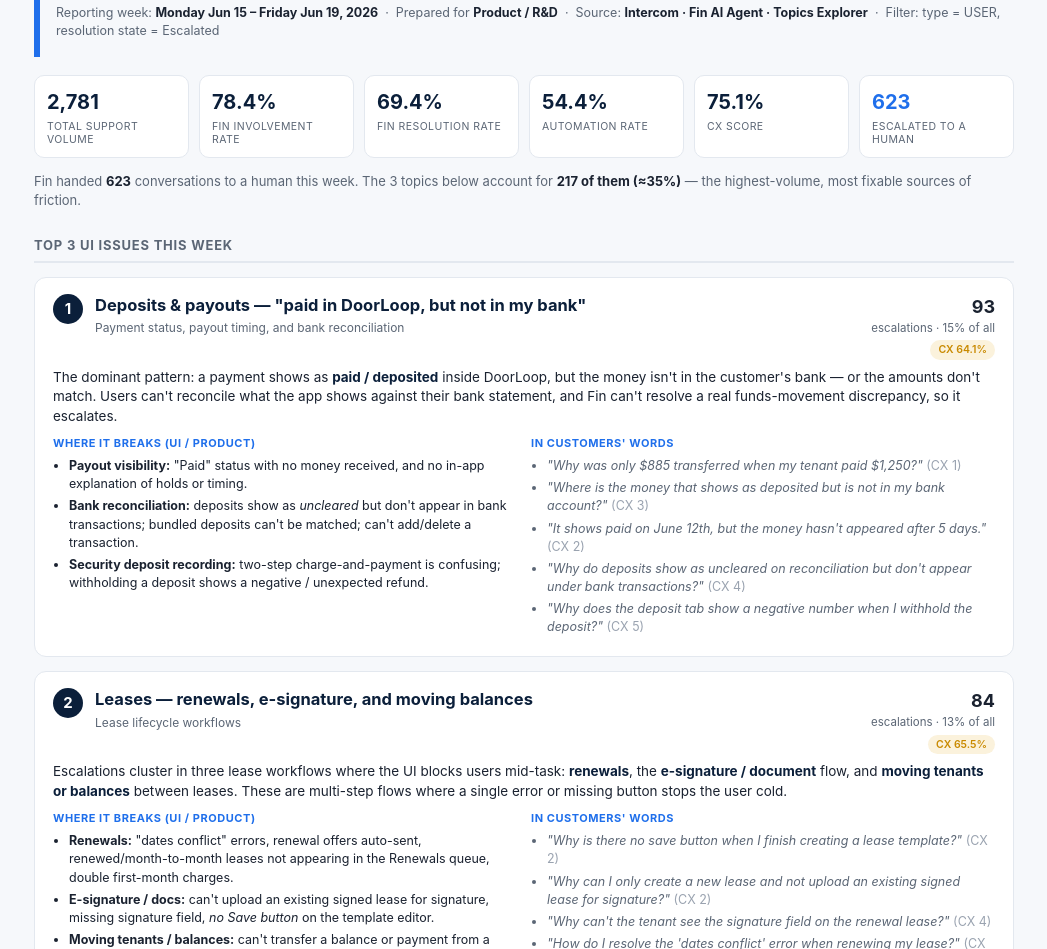
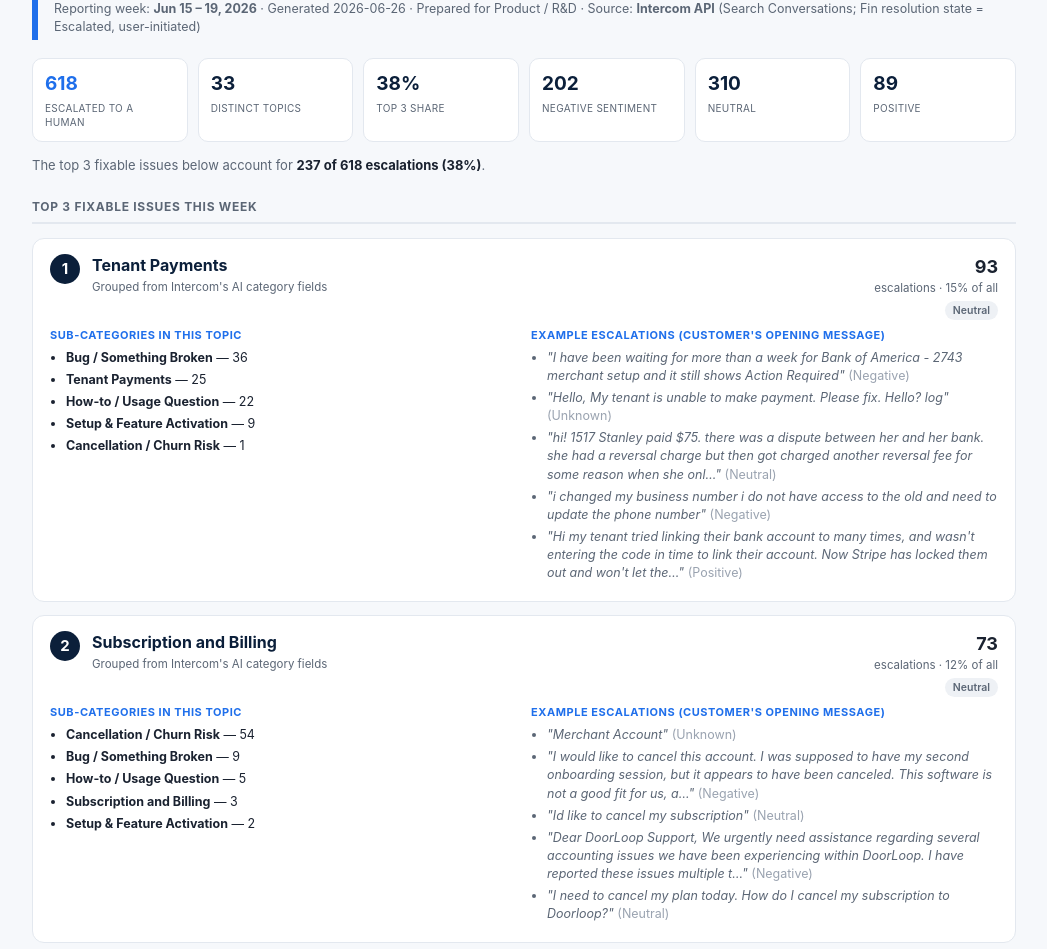
Before and after one commit to shuang-dl/human-escape-highlights, a website: page reports/weekly-support-ai-insights-jun15-19-2026.html in a window 1280 px wide. Shown: the part 88-1037 px from the top of the page, without its empty margins (116-1163 px from the left). Drawn offline with Linux system fonts and the light colour scheme.

Commit message:
Add files via upload
updated reports

```diff
--- a/reports/weekly-support-ai-insights-jun15-19-2026.html
+++ b/reports/weekly-support-ai-insights-jun15-19-2026.html
@@ -3,359 +3,165 @@
 <head>
 <meta charset="UTF-8">
 <meta name="viewport" content="width=device-width, initial-scale=1.0">
-<title>Weekly Support AI Insights — Jun 15–19, 2026</title>
+<title>Weekly Support AI Insights — Jun 15 – 19, 2026</title>
 <style>
-  :root{
-    --navy:#0b1f3a;
-    --blue:#1f6feb;
-    --blue-soft:#eaf1fe;
-    --ink:#1a2230;
-    --muted:#5b6675;
-    --line:#e3e8ef;
-    --bg:#f6f8fb;
-    --green:#1f9d6b;
-    --amber:#c98a00;
-    --red:#d64545;
-    --card:#ffffff;
-  }
-  *{box-sizing:border-box;}
-  body{
-    margin:0;
-    font-family:-apple-system,BlinkMacSystemFont,"Segoe UI",Roboto,Helvetica,Arial,sans-serif;
-    color:var(--ink);
-    background:var(--bg);
-    line-height:1.45;
-    font-size:14px;
-  }
-  .page{
-    max-width:1040px;
-    margin:0 auto;
-    padding:28px 30px 40px;
-  }
-  header.report-head{
-    border-left:6px solid var(--blue);
-    padding:4px 0 4px 16px;
-    margin-bottom:18px;
-  }
-  header.report-head .eyebrow{
-    text-transform:uppercase;
-    letter-spacing:.08em;
-    font-size:11px;
-    font-weight:700;
-    color:var(--blue);
-    margin:0 0 4px;
-  }
-  header.report-head h1{
-    font-size:23px;
-    margin:0 0 6px;
-    color:var(--navy);
-    line-height:1.2;
-  }
-  header.report-head .meta{
-    font-size:12.5px;
-    color:var(--muted);
-  }
-  header.report-head .meta strong{color:var(--ink);}
-
-  .metrics{
-    display:grid;
-    grid-template-columns:repeat(6,1fr);
-    gap:10px;
-    margin:18px 0 22px;
-  }
-  .metric{
-    background:var(--card);
-    border:1px solid var(--line);
-    border-radius:10px;
-    padding:12px 12px 11px;
-  }
-  .metric .val{font-size:20px;font-weight:700;color:var(--navy);}
-  .metric .lbl{font-size:10.5px;color:var(--muted);text-transform:uppercase;letter-spacing:.04em;margin-top:3px;line-height:1.25;}
-  .metric.flag .val{color:var(--blue);}
-
-  h2.section{
-    font-size:13px;
-    text-transform:uppercase;
-    letter-spacing:.06em;
-    color:var(--muted);
-    border-bottom:2px solid var(--line);
-    padding-bottom:6px;
-    margin:26px 0 14px;
-  }
-
-  .issue{
-    background:var(--card);
-    border:1px solid var(--line);
-    border-radius:12px;
-    padding:16px 18px;
-    margin-bottom:14px;
-  }
-  .issue-top{
-    display:flex;
-    align-items:flex-start;
-    gap:12px;
-    margin-bottom:8px;
-  }
-  .rank{
-    flex:0 0 auto;
-    width:30px;height:30px;
-    border-radius:50%;
-    background:var(--navy);
-    color:#fff;
-    font-weight:700;
-    font-size:15px;
-    display:flex;align-items:center;justify-content:center;
-  }
-  .issue-title{flex:1 1 auto;}
-  .issue-title h3{margin:0;font-size:16.5px;color:var(--navy);}
-  .issue-title .sub{font-size:12px;color:var(--muted);margin-top:2px;}
-  .stats{
-    flex:0 0 auto;
-    text-align:right;
-    font-size:11.5px;
-    color:var(--muted);
-    white-space:nowrap;
-  }
-  .stats .big{font-size:18px;font-weight:700;color:var(--ink);display:block;}
-  .pill{
-    display:inline-block;
-    font-size:10.5px;
-    font-weight:600;
-    padding:2px 8px;
-    border-radius:999px;
-    margin-top:4px;
-  }
-  .pill.cx-ok{background:#e7f6ef;color:var(--green);}
-  .pill.cx-mid{background:#fbf2dc;color:var(--amber);}
-  .pill.cx-low{background:#fbe6e6;color:var(--red);}
-
-  .issue p.lead{margin:6px 0 10px;font-size:13.5px;}
-  .issue .lead b{color:var(--navy);}
-
-  .breakdown{
-    display:grid;
-    grid-template-columns:1fr 1fr;
-    gap:14px;
-    margin-top:6px;
-  }
-  .breakdown .col h4{
-    margin:0 0 5px;
-    font-size:11px;
-    text-transform:uppercase;
-    letter-spacing:.05em;
-    color:var(--blue);
-  }
-  .breakdown ul{margin:0;padding-left:16px;}
-  .breakdown li{margin-bottom:4px;font-size:12.5px;}
-  .quotes li{color:var(--muted);font-style:italic;}
-  .quotes li span{font-style:normal;color:#9aa3b0;}
-
-  .callout{
-    background:var(--blue-soft);
-    border:1px solid #cfe0fd;
-    border-left:5px solid var(--blue);
-    border-radius:10px;
-    padding:14px 16px;
-    margin:8px 0 6px;
-  }
-  .callout h3{margin:0 0 5px;font-size:14.5px;color:var(--navy);}
-  .callout p{margin:0;font-size:13px;}
-
-  footer.notes{
-    margin-top:24px;
-    border-top:1px solid var(--line);
-    padding-top:12px;
-    font-size:11px;
-    color:var(--muted);
-  }
-  footer.notes b{color:var(--ink);}
-  footer.notes ul{margin:6px 0 0;padding-left:16px;}
-  footer.notes li{margin-bottom:3px;}
-
-  @media print{
-    body{background:#fff;font-size:12px;}
-    .page{max-width:none;padding:0;}
-    .issue,.metric,.callout{break-inside:avoid;}
-  }
+  :root{--navy:#0b1f3a;--blue:#1f6feb;--blue-soft:#eaf1fe;--ink:#1a2230;--muted:#5b6675;--line:#e3e8ef;--bg:#f6f8fb;--green:#1f9d6b;--amber:#c98a00;--red:#d64545;--card:#fff;}
+  *{box-sizing:border-box;} body{margin:0;font-family:-apple-system,BlinkMacSystemFont,"Segoe UI",Roboto,Helvetica,Arial,sans-serif;color:var(--ink);background:var(--bg);line-height:1.45;font-size:14px;}
+  .page{max-width:1040px;margin:0 auto;padding:26px 28px 40px;}
+  header.r{border-left:6px solid var(--blue);padding:4px 0 4px 16px;margin-bottom:16px;}
+  header.r .eyebrow{text-transform:uppercase;letter-spacing:.08em;font-size:11px;font-weight:700;color:var(--blue);margin:0 0 4px;}
+  header.r h1{font-size:22px;margin:0 0 6px;color:var(--navy);}
+  header.r .meta{font-size:12.5px;color:var(--muted);}
+  .metrics{display:grid;grid-template-columns:repeat(6,1fr);gap:10px;margin:18px 0 14px;}
+  .metric{background:var(--card);border:1px solid var(--line);border-radius:10px;padding:11px 12px;}
+  .metric .val{font-size:19px;font-weight:700;color:var(--navy);} .metric.flag .val{color:var(--blue);}
+  .metric .lbl{font-size:10px;color:var(--muted);text-transform:uppercase;letter-spacing:.03em;margin-top:3px;}
+  .share{font-size:13px;color:var(--muted);margin:0 0 6px;} .share b{color:var(--ink);}
+  h2.section{font-size:12px;text-transform:uppercase;letter-spacing:.06em;color:var(--muted);border-bottom:2px solid var(--line);padding-bottom:6px;margin:24px 0 14px;}
+  .issue{background:var(--card);border:1px solid var(--line);border-radius:12px;padding:15px 17px;margin-bottom:13px;}
+  .issue-top{display:flex;align-items:flex-start;gap:12px;margin-bottom:8px;}
+  .rank{flex:0 0 auto;width:30px;height:30px;border-radius:50%;background:var(--navy);color:#fff;font-weight:700;font-size:15px;display:flex;align-items:center;justify-content:center;}
+  .issue-title{flex:1 1 auto;} .issue-title h3{margin:0;font-size:16px;color:var(--navy);} .issue-title .sub{font-size:11.5px;color:var(--muted);margin-top:2px;}
+  .stats{flex:0 0 auto;text-align:right;font-size:11.5px;color:var(--muted);white-space:nowrap;} .stats .big{font-size:18px;font-weight:700;color:var(--ink);display:block;}
+  .pill{display:inline-block;font-size:10.5px;font-weight:600;padding:2px 8px;border-radius:999px;margin-top:4px;}
+  .pill.s-neg{background:#fbe6e6;color:var(--red);} .pill.s-pos{background:#e7f6ef;color:var(--green);} .pill.s-neu{background:#eef1f5;color:var(--muted);} .pill.s-mix{background:#fbf2dc;color:var(--amber);}
+  .breakdown{display:grid;grid-template-columns:1fr 1fr;gap:14px;margin-top:6px;}
+  .breakdown h4{margin:0 0 5px;font-size:11px;text-transform:uppercase;letter-spacing:.05em;color:var(--blue);}
+  .breakdown ul{margin:0;padding-left:16px;} .breakdown li{margin-bottom:4px;font-size:12.5px;}
+  .quotes li{color:var(--muted);font-style:italic;} .quotes li span{font-style:normal;color:#9aa3b0;}
+  footer.notes{margin-top:22px;border-top:1px solid var(--line);padding-top:12px;font-size:11px;color:var(--muted);}
+  footer.notes b{color:var(--ink);} footer.notes ul{margin:6px 0 0;padding-left:16px;} footer.notes li{margin-bottom:3px;}
+  @media print{body{background:#fff;} .page{max-width:none;padding:0;} .issue,.metric{break-inside:avoid;}}
 </style>
 </head>
 <body>
 <div class="page">
-
-  <header class="report-head">
+  <header class="r">
     <p class="eyebrow">Weekly Support AI Insights · Human-Escape Loop</p>
     <h1>Top UI Issues Driving Fin Failures &amp; Human Escalations</h1>
-    <p class="meta">
-      Reporting week: <strong>Monday Jun 15 – Friday Jun 19, 2026</strong> &nbsp;·&nbsp;
-      Prepared for <strong>Product / R&amp;D</strong> &nbsp;·&nbsp;
-      Source: <strong>Intercom · Fin AI Agent · Topics Explorer</strong> &nbsp;·&nbsp;
-      Filter: type = USER, resolution state = Escalated
-    </p>
+    <div class="meta">Reporting week: <b>Jun 15 – 19, 2026</b> · Generated 2026-06-26 · Prepared for Product / R&amp;D ·
+      Source: <b>Intercom API</b> (Search Conversations; Fin resolution state = Escalated, user-initiated)</div>
   </header>
 
-  <!-- Weekly context -->
   <div class="metrics">
-    <div class="metric"><div class="val">2,781</div><div class="lbl">Total support volume</div></div>
-    <div class="metric"><div class="val">78.4%</div><div class="lbl">Fin involvement rate</div></div>
-    <div class="metric"><div class="val">69.4%</div><div class="lbl">Fin resolution rate</div></div>
-    <div class="metric"><div class="val">54.4%</div><div class="lbl">Automation rate</div></div>
-    <div class="metric"><div class="val">75.1%</div><div class="lbl">CX score</div></div>
-    <div class="metric flag"><div class="val">623</div><div class="lbl">Escalated to a human</div></div>
+    <div class="metric flag"><div class="val">618</div><div class="lbl">Escalated to a human</div></div>
+    <div class="metric"><div class="val">33</div><div class="lbl">Distinct topics</div></div>
+    <div class="metric"><div class="val">38%</div><div class="lbl">Top 3 share</div></div>
+    <div class="metric"><div class="val">202</div><div class="lbl">Negative sentiment</div></div>
+    <div class="metric"><div class="val">310</div><div class="lbl">Neutral</div></div>
+    <div class="metric"><div class="val">89</div><div class="lbl">Positive</div></div>
   </div>
+  <p class="share">The top 3 fixable issues below account for <b>237 of 618 escalations (38%)</b>.</p>
 
-  <p style="font-size:13px;color:var(--muted);margin:-8px 0 0;">
-    Fin handed <strong style="color:var(--ink)">623</strong> conversations to a human this week. The 3 topics below account for
-    <strong style="color:var(--ink)">217 of them (≈35%)</strong> — the highest-volume, most fixable sources of friction.
-  </p>
+  <h2 class="section">Top 3 fixable issues this week</h2>
 
-  <h2 class="section">Top 3 UI issues this week</h2>
-
-  <!-- ISSUE 1 -->
     <div class="issue">
       <div class="issue-top">
         <div class="rank">1</div>
         <div class="issue-title">
-        <h3>Deposits &amp; payouts — "paid in DoorLoop, but not in my bank"</h3>
-        <div class="sub">Payment status, payout timing, and bank reconciliation</div>
+          <h3>Tenant Payments</h3>
+          <div class="sub">Grouped from Intercom's AI category fields</div>
         </div>
-      <div class="stats">
-        <span class="big">93</span>
-        escalations · 15% of all
-        <br><span class="pill cx-mid">CX 64.1%</span>
+        <div class="stats"><span class="big">93</span>escalations · 15% of all<br><span class="pill s-neu">Neutral</span></div>
       </div>
-    </div>
-    <p class="lead">
-      The dominant pattern: a payment shows as <b>paid / deposited</b> inside DoorLoop, but the money isn't in the
-      customer's bank — or the amounts don't match. Users can't reconcile what the app shows against their bank statement,
-      and Fin can't resolve a real funds-movement discrepancy, so it escalates.
-    </p>
       <div class="breakdown">
         <div class="col">
-        <h4>Where it breaks (UI / product)</h4>
+          <h4>Sub-categories in this topic</h4>
           <ul>
-          <li><b>Payout visibility:</b> "Paid" status with no money received, and no in-app explanation of holds or timing.</li>
-          <li><b>Bank reconciliation:</b> deposits show as <i>uncleared</i> but don't appear in bank transactions; bundled deposits can't be matched; can't add/delete a transaction.</li>
-          <li><b>Security deposit recording:</b> two-step charge-and-payment is confusing; withholding a deposit shows a negative / unexpected refund.</li>
+          <li><b>Bug / Something Broken</b> — 36</li>
+          <li><b>Tenant Payments</b> — 25</li>
+          <li><b>How-to / Usage Question</b> — 22</li>
+          <li><b>Setup &amp; Feature Activation</b> — 9</li>
+          <li><b>Cancellation / Churn Risk</b> — 1</li>
           </ul>
         </div>
         <div class="col quotes">
-        <h4>In customers' words</h4>
+          <h4>Example escalations (customer's opening message)</h4>
           <ul>
-          <li>"Why was only $885 transferred when my tenant paid $1,250?" <span>(CX 1)</span></li>
-          <li>"Where is the money that shows as deposited but is not in my bank account?" <span>(CX 3)</span></li>
-          <li>"It shows paid on June 12th, but the money hasn't appeared after 5 days." <span>(CX 2)</span></li>
-          <li>"Why do deposits show as uncleared on reconciliation but don't appear under bank transactions?" <span>(CX 4)</span></li>
-          <li>"Why does the deposit tab show a negative number when I withhold the deposit?" <span>(CX 5)</span></li>
+          <li>"I have been waiting for more than a week for Bank of America - 2743 merchant setup and it still shows Action Required" <span>(Negative)</span></li>
+          <li>"Hello, My tenant is unable to make payment. Please fix. Hello? log" <span>(Unknown)</span></li>
+          <li>"hi! 1517 Stanley paid $75. there was a dispute between her and her bank. she had a reversal charge but then got charged another reversal fee for some reason when she onl…" <span>(Neutral)</span></li>
+          <li>"i changed my business number i do not have access to the old and need to update the phone number" <span>(Negative)</span></li>
+          <li>"Hi my tenant tried linking their bank account to many times, and wasn&#39;t entering the code in time to link their account. Now Stripe has locked them out and won&#39;t let the…" <span>(Positive)</span></li>
           </ul>
         </div>
       </div>
     </div>
 
-  <!-- ISSUE 2 -->
     <div class="issue">
       <div class="issue-top">
         <div class="rank">2</div>
         <div class="issue-title">
-        <h3>Leases — renewals, e-signature, and moving balances</h3>
-        <div class="sub">Lease lifecycle workflows</div>
+          <h3>Subscription and Billing</h3>
+          <div class="sub">Grouped from Intercom's AI category fields</div>
         </div>
-      <div class="stats">
-        <span class="big">84</span>
-        escalations · 13% of all
-        <br><span class="pill cx-mid">CX 65.5%</span>
+        <div class="stats"><span class="big">73</span>escalations · 12% of all<br><span class="pill s-neu">Neutral</span></div>
       </div>
-    </div>
-    <p class="lead">
-      Escalations cluster in three lease workflows where the UI blocks users mid-task: <b>renewals</b>,
-      the <b>e-signature / document</b> flow, and <b>moving tenants or balances</b> between leases. These are
-      multi-step flows where a single error or missing button stops the user cold.
-    </p>
       <div class="breakdown">
         <div class="col">
-        <h4>Where it breaks (UI / product)</h4>
+          <h4>Sub-categories in this topic</h4>
           <ul>
-          <li><b>Renewals:</b> "dates conflict" errors, renewal offers auto-sent, renewed/month-to-month leases not appearing in the Renewals queue, double first-month charges.</li>
-          <li><b>E-signature / docs:</b> can't upload an existing signed lease for signature, missing signature field, <i>no Save button</i> on the template editor.</li>
-          <li><b>Moving tenants / balances:</b> can't transfer a balance or payment from a new lease back to the original; "NEXT" button disabled when ending a lease.</li>
+          <li><b>Cancellation / Churn Risk</b> — 54</li>
+          <li><b>Bug / Something Broken</b> — 9</li>
+          <li><b>How-to / Usage Question</b> — 5</li>
+          <li><b>Subscription and Billing</b> — 3</li>
+          <li><b>Setup &amp; Feature Activation</b> — 2</li>
           </ul>
         </div>
         <div class="col quotes">
-        <h4>In customers' words</h4>
+          <h4>Example escalations (customer's opening message)</h4>
           <ul>
-          <li>"Why is there no save button when I finish creating a lease template?" <span>(CX 2)</span></li>
-          <li>"Why can I only create a new lease and not upload an existing signed lease for signature?" <span>(CX 2)</span></li>
-          <li>"Why can't the tenant see the signature field on the renewal lease?" <span>(CX 4)</span></li>
-          <li>"How do I resolve the 'dates conflict' error when renewing my lease?" <span>(CX 3)</span></li>
-          <li>"How can I transfer the balance from the new lease back to the old lease?" <span>(CX 5)</span></li>
+          <li>"Merchant Account" <span>(Unknown)</span></li>
+          <li>"I would like to cancel this account. I was supposed to have my second onboarding session, but it appears to have been canceled. This software is not a good fit for us, a…" <span>(Negative)</span></li>
+          <li>"Id like to cancel my subscription" <span>(Neutral)</span></li>
+          <li>"Dear DoorLoop Support, We urgently need assistance regarding several accounting issues we have been experiencing within DoorLoop. I have reported these issues multiple t…" <span>(Negative)</span></li>
+          <li>"I need to cancel my plan today. How do I cancel my subscription to Doorloop?" <span>(Neutral)</span></li>
           </ul>
         </div>
       </div>
     </div>
 
-  <!-- ISSUE 3 -->
     <div class="issue">
       <div class="issue-top">
         <div class="rank">3</div>
         <div class="issue-title">
-        <h3>Merchant accounts — Stripe verification &amp; setup</h3>
-        <div class="sub">Getting set up and staying verified to receive payouts</div>
+          <h3>Accounting</h3>
+          <div class="sub">Grouped from Intercom's AI category fields</div>
         </div>
-      <div class="stats">
-        <span class="big">40</span>
-        escalations · 6% of all
-        <br><span class="pill cx-mid">CX 53.8%</span>
+        <div class="stats"><span class="big">71</span>escalations · 11% of all<br><span class="pill s-neu">Neutral</span></div>
       </div>
-    </div>
-    <p class="lead">
-      Two sub-issues make up nearly all of this topic: <b>Stripe account access &amp; verification (18)</b> and
-      <b>merchant account setup &amp; application (17)</b>. Users get blocked or stuck onboarding to payments —
-      something Fin can't push through, so it escalates.
-    </p>
       <div class="breakdown">
         <div class="col">
-        <h4>Where it breaks (UI / product)</h4>
+          <h4>Sub-categories in this topic</h4>
           <ul>
-          <li><b>Verification loop:</b> repeated "verification incomplete" emails on accounts that already show active/verified; re-verification triggered by an address mismatch.</li>
-          <li><b>Setup friction:</b> users say the merchant application "is not straightforward"; verification codes sent to old email/phone; tenants blocked after too many attempts.</li>
-          <li><b>Silent failures:</b> card payments show "in progress" to the tenant but leave no record in DoorLoop or Stripe.</li>
+          <li><b>Accounting</b> — 27</li>
+          <li><b>Bug / Something Broken</b> — 22</li>
+          <li><b>How-to / Usage Question</b> — 20</li>
+          <li><b>Cancellation / Churn Risk</b> — 2</li>
           </ul>
         </div>
         <div class="col quotes">
-        <h4>In customers' words</h4>
+          <h4>Example escalations (customer's opening message)</h4>
           <ul>
-          <li>"Why am I still getting 'verification incomplete' emails when my accounts are active and verified?" <span>(CX 5)</span></li>
-          <li>"Why am I being asked to re-verify all my merchant accounts due to an address issue?" <span>(CX 2)</span></li>
-          <li>"How can I verify my bank account if Stripe sends codes to my old, deactivated email and phone?" <span>(CX 3)</span></li>
-          <li>"Card payments show 'in progress' but leave no record — silent failures." <span>(CX 4)</span></li>
-          <li>"Why can't I complete Stripe verification due to the questions asked about my account?" <span>(CX 3)</span></li>
+          <li>"Hi this is my bank account for property at 79th ave, Tenant paid $300 ON 6/4 through electronic deposit through e-pay but it hasnt hit our account. Please advise why it…" <span>(Negative)</span></li>
+          <li>"Hi, can you help me delete this late fee for 422 N Topping Ave. I tried to delete it on my end but won&#39;t go through." <span>(Neutral)</span></li>
+          <li>"Hi my funds from my tenant got stuck again" <span>(Neutral)</span></li>
+          <li>"Can you tell me what tenant payments these two transactions match up to? They look like maybe they are one of the unapplied rent payments but the system will not let me…" <span>(Neutral)</span></li>
+          <li>"Dear DoorLoop Support, We urgently need assistance regarding several accounting issues we have been experiencing within DoorLoop. I have reported these issues multiple t…" <span>(Negative)</span></li>
           </ul>
         </div>
       </div>
     </div>
 
-  <h2 class="section">Cross-cutting root cause</h2>
-  <div class="callout">
-    <h3>⚠ The Stripe payment-processing migration is feeding both #1 and #3</h3>
-    <p>
-      In multiple escalations, the support team's own explanation points to the in-progress migration to a new Stripe
-      payment structure that adds a <b>high-risk holding period</b>. During the hold, DoorLoop displays the full
-      pre-hold payout amount while the bank receives less — so the app's numbers don't match the bank, generating
-      "missing funds," "$1 off," and reconciliation escalations. Reporting also lags. This single backend change is a
-      meaningful driver of <b>Deposits</b> and <b>Merchant accounts</b> volume — worth aligning Product, Payments, and CX
-      on messaging and in-app transparency while the migration completes.
-    </p>
-  </div>
-
   <footer class="notes">
     <b>How this was built &amp; caveats</b>
     <ul>
-      <li><b>Source &amp; scope:</b> Intercom → Fin AI Agent → Topics Explorer, filtered to type = USER and Fin resolution state = Escalated, Jun 15–19, 2026. Weekly metrics from the Fin Performance funnel (same filter).</li>
-      <li><b>Topics are AI-generated</b> by Intercom (no manual failure tags yet). Each conversation is assigned one primary topic, so counts are directional, not exact root-cause tallies.</li>
-      <li><b>"UI issue" framing:</b> #1–#3 are the highest-volume topics that represent fixable product friction. <b>Subscription cancellation (45 escalations)</b> ranked higher by raw volume but is excluded here because those hand-offs are by design — Fin is not permitted to cancel accounts. (Flagging separately: the path to reach a human during cancellation is itself confusing and drives negative sentiment.)</li>
-      <li><b>Top 10 escalated topics this week:</b> Deposits 93 · Leases 84 · Subscription cancellation 45 · Merchant accounts 40 · Tenant troubleshooting 33 · Bank account management 30 · Scheduling 28 · Tenant payment issues 28 · Account access 25 · Account cancellation 25.</li>
+      <li><b>Source &amp; scope:</b> Intercom API → Search Conversations, created 2026-06-15 to 2026-06-19, restricted to user-initiated conversations where Fin's resolution state is <b>Escalated</b>.</li>
+      <li><b>Topics</b> are grouped from Intercom's own AI category fields (Accounting Categories → Category Detection → Conversation Intent), so counts are <b>directional</b>, not exact root-cause tallies. CX Score is a paid-analytics metric not available via the API, so sentiment is shown instead.</li>
+      <li><b>"Fixable issue" framing:</b> the top 3 exclude by-design handoffs and non-actionable buckets. No higher-volume by-design handoffs were excluded this week.</li>
+      <li><b>All topics this week:</b> Tenant Payments 93 · Subscription and Billing 73 · Accounting 71 · Leasing 67 · Rental Applications 41 · Reconciliation 28 · PM Operations 25 · Reporting 24 · Portals 24 · Plaid / BankConnect 18 · Merchant Account &amp; Stripe 16 · Onboarding and Implementation 16 · Uncategorized 16 · Bills &amp; Expenses 13 · Chart of Accounts 12 · Communications 12 · Outgoing Payments / Checkbook.io 12 · Dropbox Sign / Electronic Signatures 12 · Online Listings 8 · Tenant Screenings / TransUnion 8 · Tasks and Work Orders 7 · How-to / Usage Question 4 · DoorLoop AI Assistant 3 · Check Printing 3 · Setup &amp; Feature Activation 2 · Notes, Files, &amp; Tags 2 · Integrations 2 · Activation and Registration 1 · Inspections 1 · Tenant Experience 1 · Getting Started Flow 1 · Bug / Something Broken 1 · Budgeting 1.</li>
     </ul>
   </footer>
-
 </div>
 </body>
 </html>
```
Also changed, not shown: reports/index.json (+12 -5 lines). Lines whose indentation alone changed are shown as unchanged.
